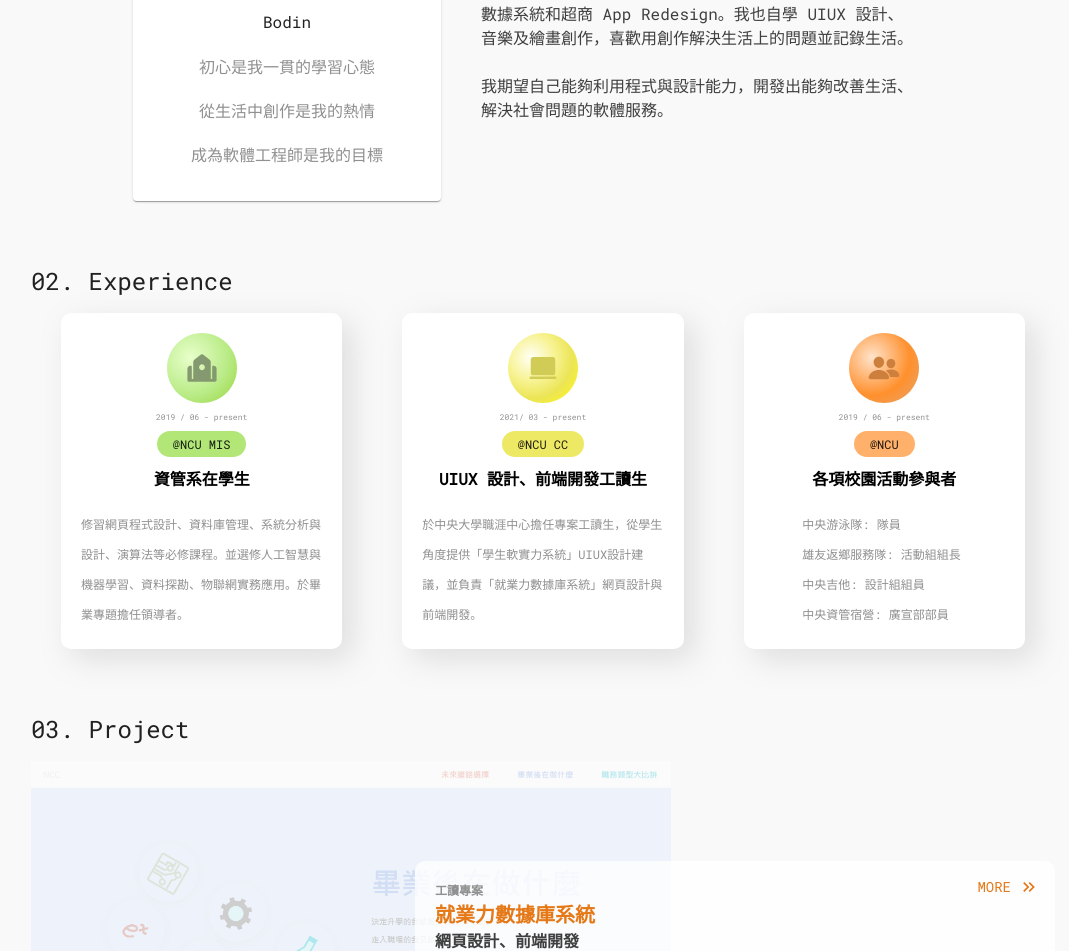
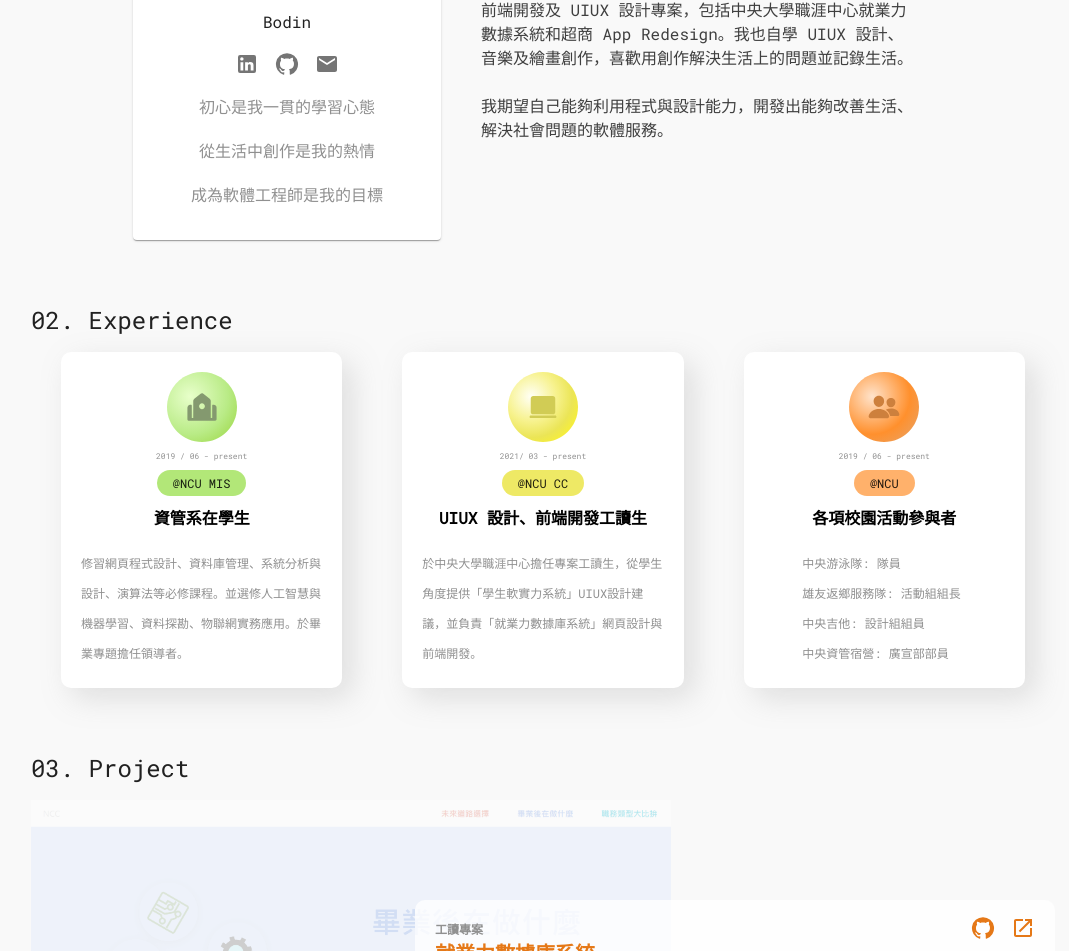
Before and after one commit to bodinzzz/My_Website, a React (Create React App) app: page / in a window 1280 px wide. Shown: the part 641-1592 px from the top of the page, without its empty margins (97-1166 px from the left). Built offline with nearby package versions, Linux system fonts and the light colour scheme.

Commit message:
finished template

```diff
--- a/src/App.tsx
+++ b/src/App.tsx
@@ -5,7 +5,7 @@ import Home from "./pages/Home";
 import AboutMe from "./pages/AboutMe";
 import Experience from "./pages/Experience";
 import Project from "./pages/Project";
-import { createTheme, ThemeProvider, Typography, Button } from "@mui/material";
+import { createTheme, ThemeProvider } from "@mui/material";
 
 const theme = createTheme({
   typography: {
@@ -17,7 +17,6 @@ function App() {
   const aboutMeRef = useRef<HTMLDivElement>(null);
   const experienceRef = useRef<HTMLDivElement>(null);
   const projectRef = useRef<HTMLDivElement>(null);
-
   const [refs, setRefs] = useState<HTMLDivElement[]>([]);
 
   useEffect(() => {
--- a/src/components/NavBar.tsx
+++ b/src/components/NavBar.tsx
@@ -16,24 +16,33 @@ import Typography from "@mui/material/Typography";
 import Button from "@mui/material/Button";
 import BoboFrog from "../assets/images/BoboFrog.png";
 import Avatar from "@mui/material/Avatar";
-import FeedIcon from "@mui/icons-material/Feed";
+import useScrollTrigger from "@mui/material/useScrollTrigger";
+import Slide from "@mui/material/Slide";
 
 const drawerWidth = 240;
 const navLinks = ["01.About", "02.Experience", "03.project"];
 
 interface Props {
-  /**
-   * Injected by the documentation to work in an iframe.
-   * You won't need it on your project.
-   */
-  window?: () => Window;
   refs: HTMLDivElement[];
+}
+interface scrollProps {
+  children: React.ReactElement;
+}
+
+function HideOnScroll(props: scrollProps) {
+  const { children } = props;
+  const trigger = useScrollTrigger();
+
+  return (
+    <Slide appear={false} direction="down" in={!trigger}>
+      {children}
+    </Slide>
+  );
 }
 
 function NavBar(props: Props) {
-  const { window, refs } = props;
+  const { refs } = props;
   const [mobileOpen, setMobileOpen] = React.useState(false);
-  console.log("HERE", refs);
 
   const handleDrawerToggle = () => {
     setMobileOpen((prevState) => !prevState);
@@ -42,8 +51,7 @@ function NavBar(props: Props) {
   const handleClick = (ref: HTMLDivElement) => {
     if (ref) {
       ref.scrollIntoView({ behavior: "smooth" });
-    } else {
-      console.log("NOTHING");
+      setMobileOpen(false);
     }
   };
 
@@ -57,7 +65,12 @@ function NavBar(props: Props) {
       <List>
         {navLinks.map((link, index) => (
           <ListItem key={index} disablePadding>
-            <ListItemButton sx={{ textAlign: "center" }}>
+            <ListItemButton
+              sx={{ textAlign: "center" }}
+              onClick={() => {
+                handleClick(refs[index]);
+              }}
+            >
               <ListItemText primary={link} />
             </ListItemButton>
           </ListItem>
@@ -66,11 +79,10 @@ function NavBar(props: Props) {
     </Box>
   );
 
-  const container = window !== undefined ? () => window().document.body : undefined;
-
   return (
     <Box sx={{ display: "flex" }}>
       <CssBaseline />
+      <HideOnScroll {...props}>
         <AppBar component="nav">
           <Toolbar className="nav-bar">
             <Box className="nav-bar__logo">
@@ -95,11 +107,11 @@ function NavBar(props: Props) {
             </Box>
           </Toolbar>
         </AppBar>
+      </HideOnScroll>
       {/* DRAWER */}
       <Box component="nav">
         <Drawer
           anchor="right"
-          container={container}
           variant="temporary"
           open={mobileOpen}
           onClose={handleDrawerToggle}
--- a/src/pages/AboutMe.scss
+++ b/src/pages/AboutMe.scss
@@ -39,7 +39,7 @@
     &__content {
       color: $text-secondary-color;
       padding: 10px;
-      font-size: 0.75rem;
+      font-size: 1rem;
       font-family: "Noto Sans TC", sans-serif;
     }
   }
--- a/src/pages/AboutMe.tsx
+++ b/src/pages/AboutMe.tsx
@@ -1,7 +1,10 @@
 import React from "react";
 import "./AboutMe.scss";
-import { createTheme, ThemeProvider, Typography, Button, Card, Avatar, Divider, Box } from "@mui/material";
+import { createTheme, ThemeProvider, Typography, Button, Card, Avatar, Divider, Box, IconButton } from "@mui/material";
 import BoboFrog from "../assets/images/BoboFrog.png";
+import GitHubIcon from "@mui/icons-material/GitHub";
+import LinkedInIcon from "@mui/icons-material/LinkedIn";
+import EmailIcon from "@mui/icons-material/Email";
 
 const theme = createTheme({
   typography: {
@@ -9,19 +12,38 @@ const theme = createTheme({
   },
 });
 
-const intro = `我是波丁，就讀於中央大學資訊管理學系四年級，參與過各項前端開發及 UIUX 設計專案，包括中央大學職涯中心就業力數據系統和超商 App Redesign。我也自學 UIUX 設計、音樂及繪畫創作，喜歡用創作解決生活上的問題並記錄生活。
+const intro = `我是名容，就讀於中央大學資訊管理學系四年級，參與過各項前端開發及 UIUX 設計專案，包括中央大學職涯中心就業力數據系統和超商 App Redesign。我也自學 UIUX 設計、音樂及繪畫創作，喜歡用創作解決生活上的問題並記錄生活。
 
 我期望自己能夠利用程式與設計能力，開發出能夠改善生活、解決社會問題的軟體服務。`;
+
+const handleClick = (linkUrl: string) => {
+  window.open(linkUrl, "_blank");
+};
+
+const handleEmailClick = () => {
+  const email = "sandy900825@gmail.com";
+  window.location.href = `mailto:${email}`;
+};
 
 const IntroCard = () => {
   return (
     <Card className="about-me__card">
       <Avatar className="about-me__card__avatar" src={BoboFrog} sx={{ height: 100, width: 100 }} />
       <Typography className="about-me__card__name">Bodin</Typography>
-      <Divider />
-      <Typography className="about-me__card__content">初心是我一貫的學習心態</Typography>
-      <Typography className="about-me__card__content">從生活中創作是我的熱情</Typography>
-      <Typography className="about-me__card__content">成為軟體工程師是我的目標</Typography>
+      <div style={{ display: "flex" }}>
+        <IconButton onClick={() => handleClick("https://www.linkedin.com/in/%E5%90%8D%E5%AE%B9-%E8%95%AD-a14358207/")}>
+          <LinkedInIcon />
+        </IconButton>
+        <IconButton onClick={() => handleClick("https://github.com/bodinzzz")}>
+          <GitHubIcon />
+        </IconButton>
+        <IconButton onClick={handleEmailClick}>
+          <EmailIcon />
+        </IconButton>
+      </div>
+      <div className="about-me__card__content">初心是我一貫的學習心態</div>
+      <div className="about-me__card__content">從生活中創作是我的熱情</div>
+      <div className="about-me__card__content">成為軟體工程師是我的目標</div>
     </Card>
   );
 };
--- a/src/pages/Home.tsx
+++ b/src/pages/Home.tsx
@@ -12,6 +12,15 @@ const theme = createTheme({
   },
 });
 
+const handleResumeClick = () => {
+  console.log("TEST");
+};
+
+const handleEmailClick = () => {
+  const email = "sandy900825@gmail.com";
+  window.location.href = `mailto:${email}`;
+};
+
 function Home() {
   const pageRef = useRef(null);
   return (
@@ -22,10 +31,10 @@ function Home() {
             Welcome to <br />
             Bodin's Playground
           </Typography>
-          <Button className="home__button" startIcon={<FeedIcon />}>
+          <Button className="home__button" startIcon={<FeedIcon />} onClick={handleResumeClick}>
             <span>Resume</span>
           </Button>
-          <Button className="home__button" startIcon={<EmailIcon />}>
+          <Button className="home__button" startIcon={<EmailIcon />} onClick={handleEmailClick}>
             <span>Contact me</span>
           </Button>
         </div>
--- a/src/pages/Project.tsx
+++ b/src/pages/Project.tsx
@@ -1,4 +1,4 @@
-import { Typography, Modal, Box, Button } from "@mui/material";
+import { Typography, Modal, Box, Button, IconButton, Link } from "@mui/material";
 import React from "react";
 import "./Project.scss";
 import ProjectOneImg from "../assets/images/ProjectOneImg.png";
@@ -6,6 +6,9 @@ import ProjectTwoImg from "../assets/images/ProjectTwoImg.png";
 import ProjectThreeImg from "../assets/images/ProjectThreeImg.png";
 import { useEffect, useRef, useState } from "react";
 import KeyboardDoubleArrowRightOutlinedIcon from "@mui/icons-material/KeyboardDoubleArrowRightOutlined";
+import GitHubIcon from "@mui/icons-material/GitHub";
+import OpenInNewIcon from "@mui/icons-material/OpenInNew";
+import ArticleIcon from "@mui/icons-material/Article";
 
 const projectData = [
   {
@@ -16,6 +19,8 @@ const projectData = [
     intro:
       "這是以畢業生流向為主題的資訊圖表設計專案，我們從畢業流向調查問卷結果蒐集對學生具有價值的資訊，分類成三大主題，著重在資訊圖表的呈現方式與互動感，希望能夠幫助畢業生更好地了解就業市場的現況和趨勢，從中做出更好的職業規劃和進修選擇。",
     tools: ["React", "JavaScript(ES6+)", "SASS / SCSS"],
+    linkUrl: "https://github.com/bodinzzz/NCU_CC_Frontend",
+    linkUrl2: "https://bodinzzz.github.io/NCU_CC_Frontend/",
   },
   {
     image: ProjectThreeImg,
@@ -25,6 +30,8 @@ const projectData = [
     intro:
       "在校園裡買賣二手商品是很普遍的事情，但訊息分散在各個社交媒體平台，讓賣家需要不斷回覆私訊，買家也往往需要花費大量時間搜尋商品。為了解決這些問題，我們開發了一個全新的二手商品交易平台，新增商品篩選功能，並提供訂單管理與進度追蹤機制，讓交易流程更加有效率並提高透明度。",
     tools: ["Java", "JavaScript", "HTML", "CSS", "Bootstrap"],
+    linkUrl: "https://github.com/bodinzzz/SA_project.git",
+    linkUrl2: "",
   },
   {
     image: ProjectTwoImg,
@@ -34,6 +41,8 @@ const projectData = [
     intro:
       "疫情使自煮人數增加，進而使食譜需求提升，然而當我們在進行料理時卻需要反覆翻閱食譜，不僅讓料理效率降低，也會有安全上的疑慮。因此，我們開發了一個能夠提供語音互動功能的食譜服務，提高料理效率，並且更加安全。",
     tools: ["React Native", "Firebase", "Google Assistant"],
+    linkUrl: "https://docs.google.com/presentation/d/1Ve86Rz1Iv7LzjhpBsB9T5fM2zzjeP7dZoDuZ_qW27Jc/edit?usp=sharing",
+    linkUrl2: "",
   },
 ];
 
@@ -42,9 +51,13 @@ function Project() {
   const imageRef = useRef<HTMLImageElement>(null);
   const [width, setWidth] = useState(window.innerWidth);
 
-  const [open, setOpen] = useState(false);
-  const handleOpen = () => setOpen(true);
-  const handleClose = () => setOpen(false);
+  // const [open, setOpen] = useState(false);
+  // const handleOpen = () => setOpen(true);
+  // const handleClose = () => setOpen(false);
+
+  const handleClick = (linkUrl: string) => {
+    window.open(linkUrl, "_blank");
+  };
 
   useEffect(() => {
     if (imageRef.current) {
@@ -72,9 +85,32 @@ function Project() {
               <img className={index % 2 === 0 ? "project__image--left" : "project__image--right"} src={data.image} alt="ProjectImg" ref={imageRef} />
               <div className="project__item">
                 <div className="project__card" style={index % 2 === 0 ? { alignSelf: "flex-end" } : { alignSelf: "flex-start" }} key={index}>
-                  <Button className="project__card__button" onClick={handleOpen} endIcon={<KeyboardDoubleArrowRightOutlinedIcon />}>
-                    More
-                  </Button>
+                  {index === 0 ? (
+                    <div className="project__card__button">
+                      <IconButton style={{ color: "#E57817" }} onClick={() => handleClick(data.linkUrl)}>
+                        <GitHubIcon />
+                      </IconButton>
+                      <IconButton style={{ color: "#E57817" }} onClick={() => handleClick(data.linkUrl2)}>
+                        <OpenInNewIcon />
+                      </IconButton>
+                    </div>
+                  ) : (
+                    <></>
+                  )}
+                  {index === 1 ? (
+                    <IconButton className="project__card__button" onClick={() => handleClick(data.linkUrl)}>
+                      <GitHubIcon />
+                    </IconButton>
+                  ) : (
+                    <></>
+                  )}
+                  {index === 2 ? (
+                    <IconButton className="project__card__button" onClick={() => handleClick(data.linkUrl)}>
+                      <ArticleIcon />
+                    </IconButton>
+                  ) : (
+                    <></>
+                  )}
                   <div className="project__card__type">{data.type}</div>
                   <div className="project__card__title">{data.title}</div>
                   <div className="project__card__role">{data.role}</div>
@@ -90,7 +126,7 @@ function Project() {
           );
         })}
       </div>
-      <Modal
+      {/* <Modal
         className="project__modal"
         open={open}
         onClose={handleClose}
@@ -100,9 +136,14 @@ function Project() {
         <div className="project__modal__container">
           <div className="project__modal__content">
             <div className="project__modal__content__title">{projectData[0].title}</div>
+            <div className="project__modal__content__section-title">01. 簡介</div>
+            <div className="project__modal__content__section-content">{projectData[0].intro}</div>
+            <div className="project__modal__content__section-title">02. 我們初期訂定的目標</div>
+            <div className="project__modal__content__section-content">{projectData[0].goals}</div>
+            <div className="project__modal__content__section-title">03. 專案流程與貢獻</div>
           </div>
         </div>
-      </Modal>
+      </Modal> */}
     </div>
   );
 }
```
Also changed, not shown: src/pages/Project.scss (+37 -17 lines). Lines whose indentation alone changed are shown as unchanged.
